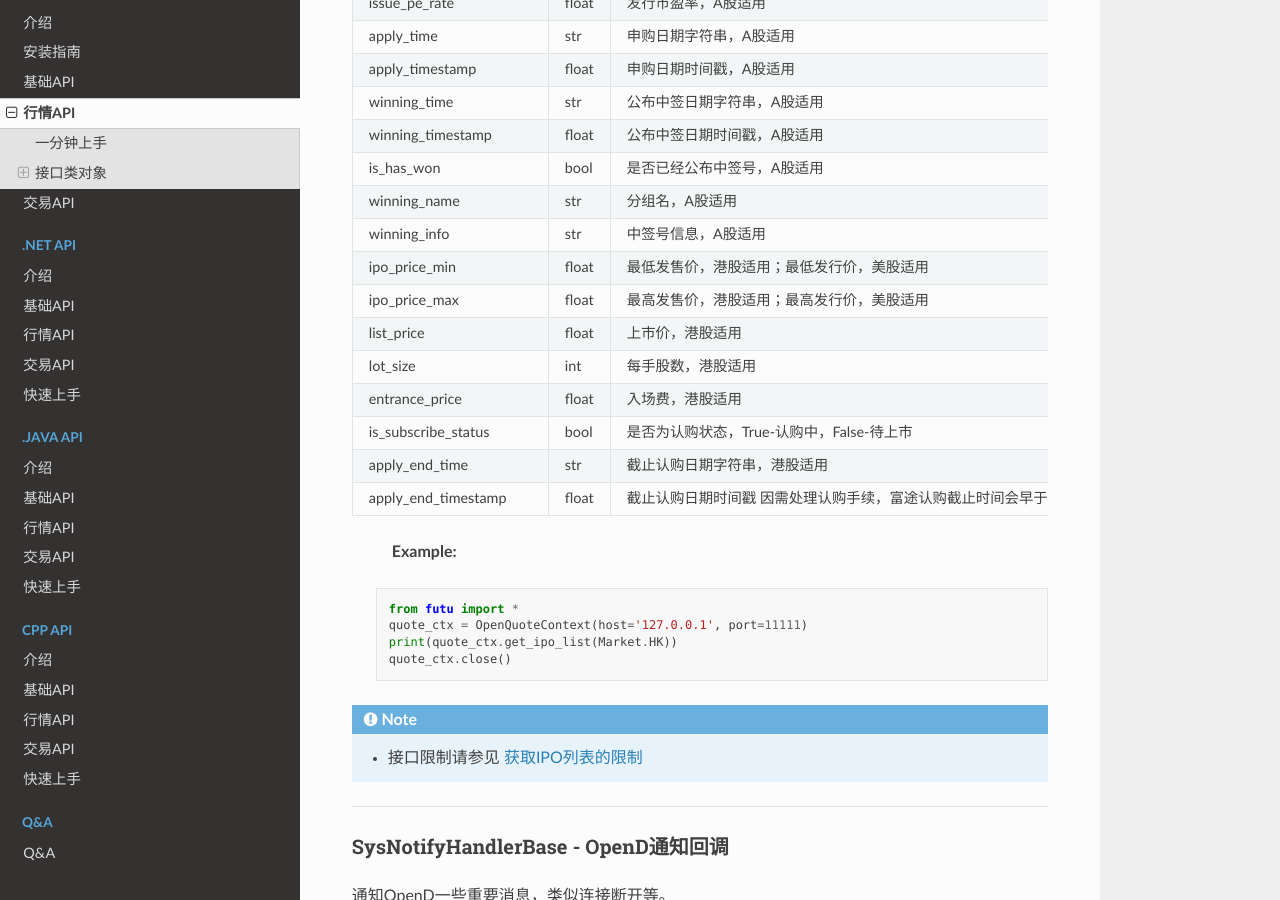
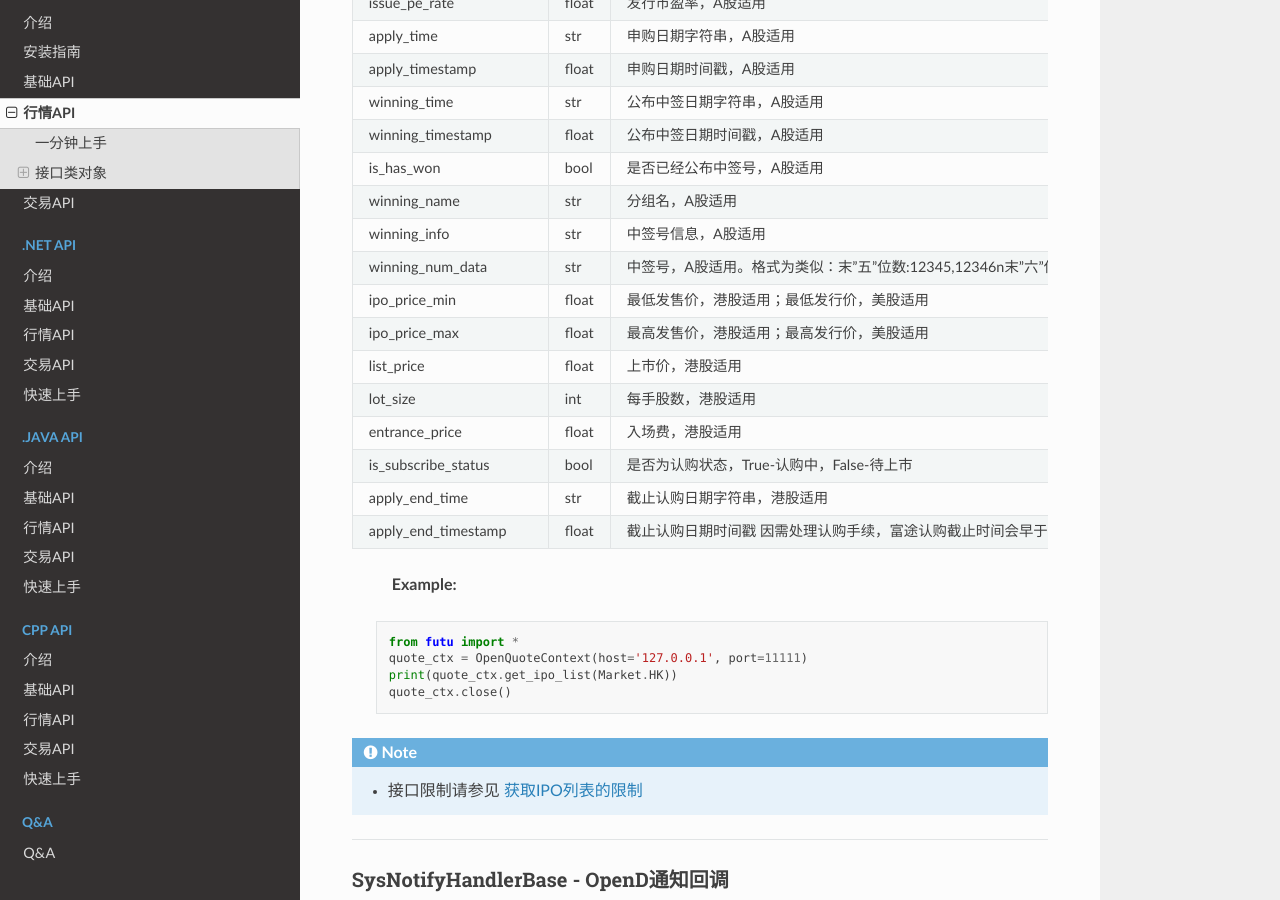
Before and after one commit to FutunnOpen/futu-api-doc, a Sphinx documentation site: the page built from doc_maker/source/api/Quote_API.rst, in a window 1280 px wide and 900 px high, scrolled down 42451 px. Built offline with Sphinx 7.4.7 and the Read the Docs theme 2.0.0, drawn with Linux system fonts in a browser that asks for light colours.

Commit message:
漏写文档

```diff
--- a/doc_maker/source/api/Quote_API.rst
+++ b/doc_maker/source/api/Quote_API.rst
@@ -1924,6 +1924,7 @@ winning_timestamp                            float          公布中签日期
 is_has_won                                   bool           是否已经公布中签号，A股适用
 winning_name                                 str            分组名，A股适用
 winning_info                                 str            中签号信息，A股适用
+winning_num_data                             str            中签号，A股适用。格式为类似：末"五"位数:12345,12346\n末"六"位数:123456
 ipo_price_min                                float          最低发售价，港股适用；最低发行价，美股适用
 ipo_price_max                                float          最高发售价，港股适用；最高发行价，美股适用
 list_price                                   float          上市价，港股适用
```
